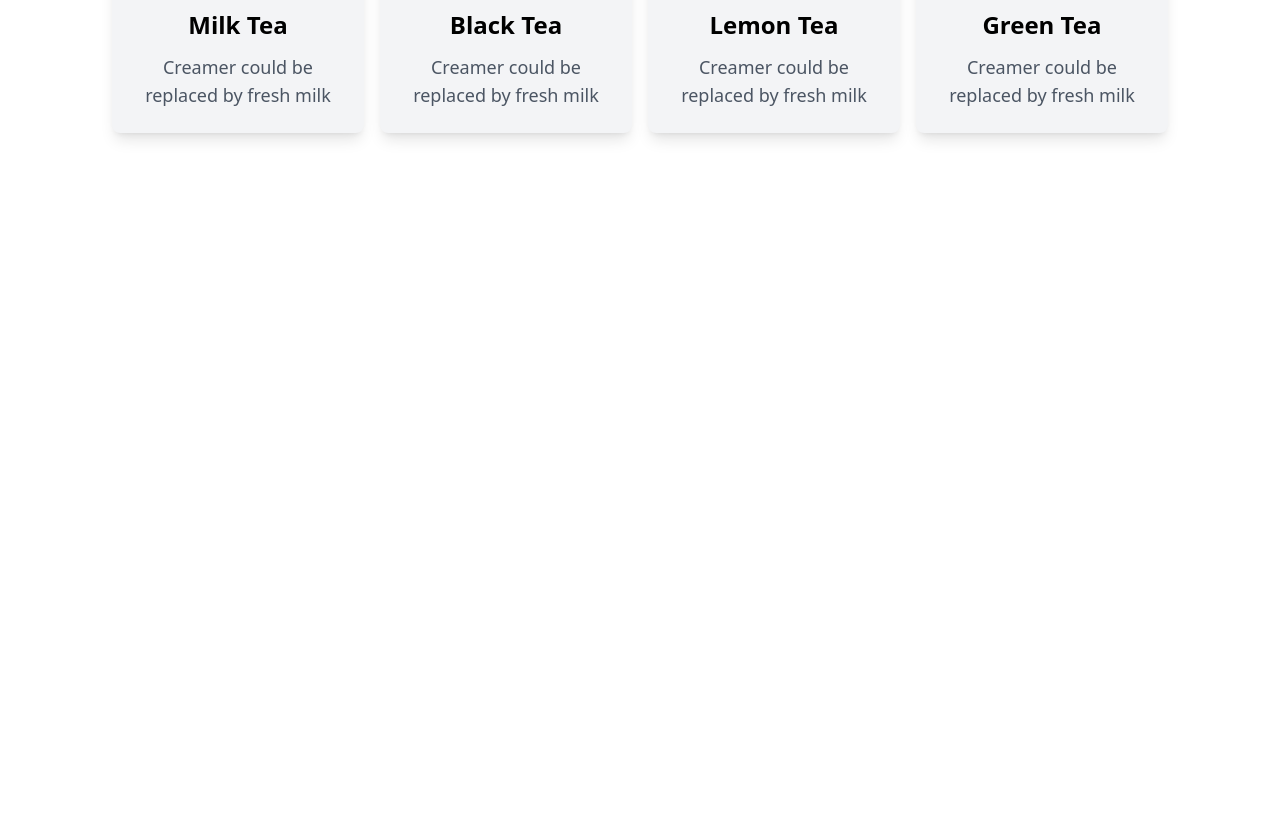
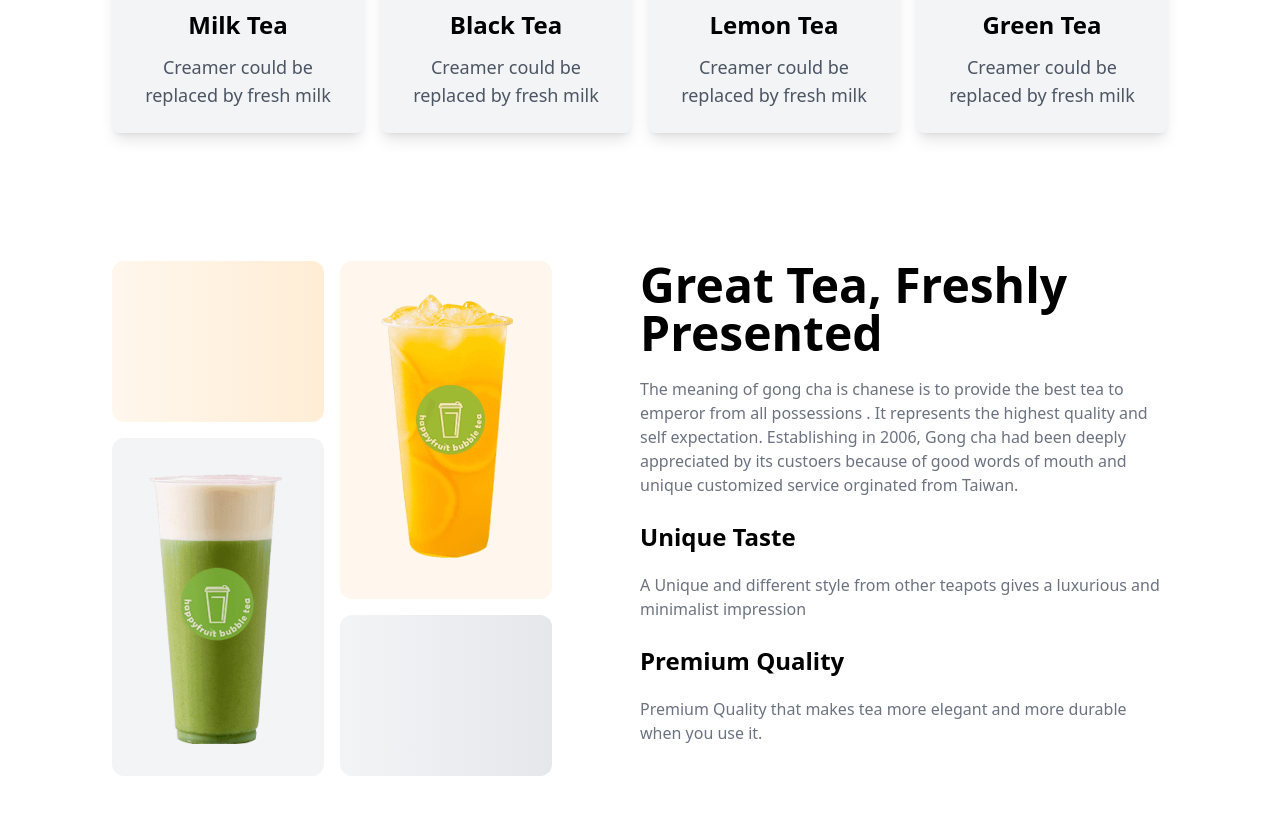
Before and after one commit to mahmodulhassan37/teahousewith-tailwind, a plain HTML site: page index.html in a window 1280 px wide. Shown: the part 1028-1842 px from the top of the page. Before the commit the page ends 1289 px from the top, so only its background shows below. Drawn offline with nearby package versions, Linux system fonts and the light colour scheme.

Commit message:
great tea section

```diff
--- a/index.html
+++ b/index.html
@@ -107,6 +107,46 @@
 
             </div>
          </section>
+         <!-- Great Tea -->
+          <section class="mb-24">
+            <div class="grid grid-cols-1 lg:grid-cols-2">
+                <!-- image left section -->
+                 <div class="grid grid-cols-2 grid-rows-3 gap-4 lg:w-5/6">
+                    <!-- left-corner box -->
+                    <div class="h-38 bg-gradient-to-r from-orange-50 to-orange-100 rounded-xl"></div>
+
+                    <!-- right imge box -->
+
+                    <div class="bg-orange-50 py-8 rounded-xl row-span-2">
+                        <img class="mx-auto" src="./images/fresh-1.png" alt="">
+
+                    </div>
+                    <!-- bottom left image box -->
+                    <div class="bg-gray-100 py-8 rounded-xl row-span-2">
+                        <img class="mx-auto" src="./images/fresh-2.png" alt="">
+
+                    </div>
+                    <!-- bottom right box -->
+                    <div class="h-38 bg-gradient-to-r from-gray-100 to-gray-200 rounded-xl"></div>
+
+                 </div>
+                 <!-- Text right section -->
+                  <div>
+                    <h1 class="text-5xl font-bold mb-5">Great Tea, Freshly Presented</h1>
+                    <p class="text-gray-500">The meaning of gong cha is chanese is to provide the best tea to emperor from all possessions . It represents the highest quality and self expectation. Establishing in 2006, Gong cha had been deeply appreciated by its custoers  because of good words of mouth and unique customized service orginated from Taiwan.</p>
+                    <br>
+                    <h1 class="text-2xl font-bold mb-5">Unique Taste</h1>
+                    <p class="text-gray-500">A Unique and different style from other teapots gives a luxurious and minimalist impression</p>
+                    <br>
+                    <h1 class="text-2xl font-bold mb-5">Premium Quality</h1>
+                    <p class="text-gray-500">Premium Quality that makes tea more elegant and more durable when you use it.</p>
+
+                  </div>
+
+            </div>
+
+          </section>
+
     </main>
 
 </body>
```
